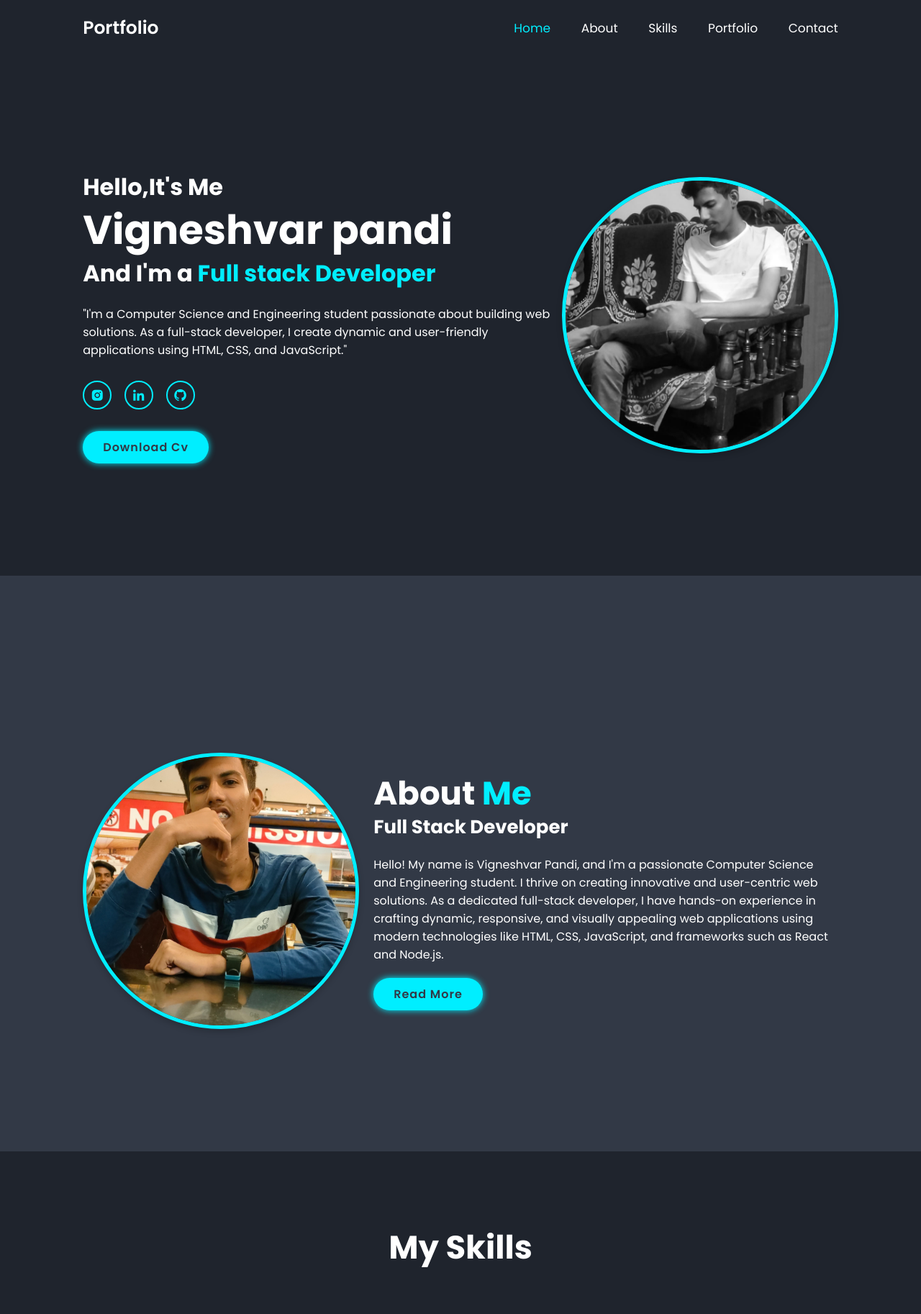
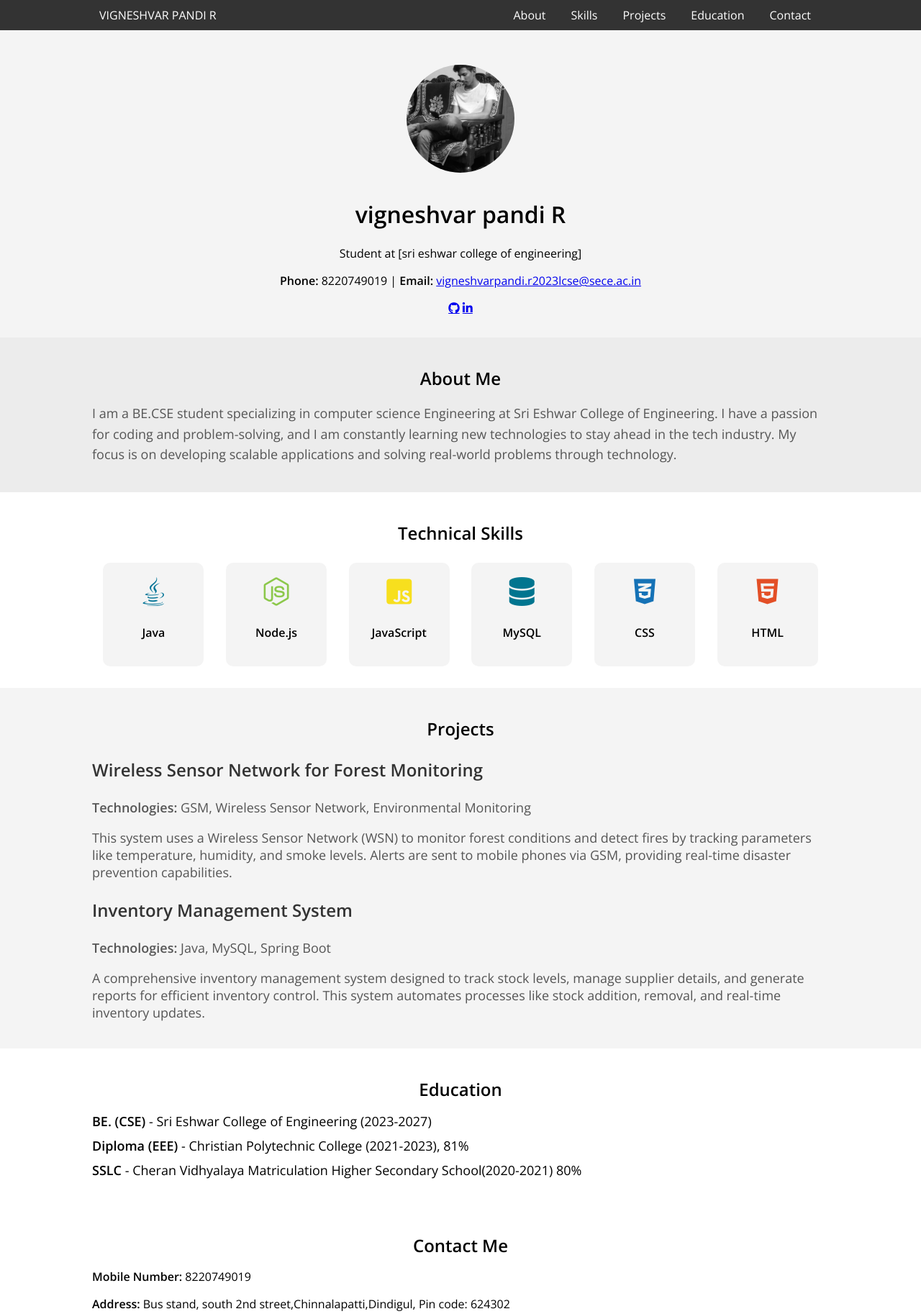
Before and after one commit to vignesh0705/Portfolio, a plain HTML site: page index.html in a window 1280 px wide. Shown: the top 1826 px of the page at 72% size. Drawn offline with nearby package versions, Linux system fonts and the light colour scheme.

Commit message:
updated portfolio

```diff
--- a/css/Style.css
+++ b/css/Style.css
@@ -1,225 +1,242 @@
-@import url('https://fonts.googleapis.com/css2?family=Poppins:wght@300;400;500;600;700;800;900& dispaly=swap');
 
-*{
+body {
+    font-family: 'Open Sans', sans-serif;
     margin: 0;
     padding: 0;
     box-sizing: border-box;
-    text-decoration: none;
-    border: none;
-    outline: none;
-    scroll-behavior: smooth;
-    font-family: 'Poppins', sans-serif;
+    background-color: #f4f4f4;
 }
 
-:root {
-    --bg-color: #1f242d;
-    --second-bg-color: #323946;
-    --text-color: #fff;
-    --main-color: #0ef;
+.container {
+    width: 80%;
+    margin: 0 auto;
 }
 
-html {
-    font-size: 62.5%;
-    overflow-x: hidden;
+nav {
+    background-color: #333;
+    color: white;
+    padding: 10px 0;
+    position: fixed;
+    width: 100%;
+    top: 0;
+    z-index: 100;
 }
 
-body {
-    background: var(--bg-color);
-    color: var(--text-color);
-}
-
-section {
-    min-height: 100vh;
-    padding: 10rem 9% 2rem;
-}
-
-.header {
-    position: fixed;
-    top: 0;
-    left: 0;
-    width: 100%;
-    padding: 2rem 9%;
-    background: var(--bg-color);
+nav .container {
     display: flex;
     justify-content: space-between;
     align-items: center;
-    z-index: 100;
 }
 
-.logo {
-    font-size: 2.5rem;
-    color: var(--text-color);
-    font-weight: 600;
-    cursor: default;
+nav a {
+    color: white;
+    text-decoration: none;
+    margin: 0 10px;
 }
 
-.navbar a {
-    font-size: 1.7rem;
-    color: var(--text-color);
-    margin-left: 4rem;
-    transition: .3s;
+nav ul {
+    list-style: none;
+    padding: 0;
+    margin: 0;
+    display: flex;
 }
 
-.navbar a:hover,
-.navbar a.active {
-    color: var(--main-color);
+nav ul li {
+    margin-right: 15px;
 }
 
-#menu-icon {
-    font-size: 3.6rem;
-    color: var(--text-color);
-    display: none;
+header {
+    margin-top: 60px;
+    padding: 30px 0;
+    background-image:url('./images/back\ grounf\ image.avif');
+    text-align: center;
 }
 
-.home {
+header .header-container {
     display: flex;
     justify-content: center;
     align-items: center;
+    flex-direction: column;
 }
 
-.home-img img {
-    width: 30vw;
-    height: 30vw;
+header .profile-image img {
     border-radius: 50%;
+    width: 150px;
+    height: 150px;
     object-fit: cover;
-    border: 5px solid var(--main-color);
-    box-shadow: 0 4px 8px rgba(0, 0, 0, 0.2);
-}
-
-.home-content h3 {
-    font-size: 3.2rem;
-    font-weight: 700;
-}
-
-.home-content h3:nth-of-type(2) {
-    margin-bottom: 2rem;
-}
-
-span {
-    color: var(--main-color);
-}
-
-.home-content h1 {
-    font-size: 5.6rem;
-    font-weight: 700;
-    line-height: 1.3;
-}
-
-.home-content p {
-    font-size: 1.6rem;
-}
-
-.social-media a{
-    display: inline-flex;
-    justify-content: center;
-    align-items: center;
-    width: 4rem;
-    height: 4rem;
-    background: transparent;
-    border: .2rem solid var(--main-color);
-    border-radius: 50%;
-    font-size: 2rem;
-    color: var(--main-color);
-    margin: 3rem 1.5rem 3rem 0;
-    transition: .5s ease;
-}
-
-.social-media a:hover {
-    background: var(--main-color);
-    color: var(--second-bg-color);
-    box-shadow: 0 0 1rem var(--main-color);
-}
-
-.btn {
-    display: inline-block;
-    padding: 1rem 2.8rem;
-    background: var(--main-color);
-    border-radius: 4rem;
-    box-shadow: 0 0 1rem var(--main-color);
-    font-size: 1.6rem;
-    color: var(--second-bg-color);
-    letter-spacing: .1rem;
-    font-weight: 600;
-    transition: .5s ease;
-}
-
-.btn:hover {
-    box-shadow: none;
+    margin-bottom: 10px;
 }
 
 .about {
-    display: flex;
-    justify-content: center;
-    align-items: center;
-    gap: 2rem;
-    background: var(--second-bg-color);
+    background-color: #ececec;
+    padding: 20px 0;
 }
 
-.about-img img {
-    width: 30vw;
-    height: 30vw;
-    border-radius: 50%;
-    object-fit: cover;
-    border: 5px solid var(--main-color);
-    box-shadow: 0 4px 8px rgba(0, 0, 0, 0.2);
+.about h2 {
+    text-align: center;
+    margin-bottom: 15px;
 }
 
-.heading {
-    text-align: center;
-    font-size: 4.5rem;
+.about p {
+    line-height: 1.6;
+    font-size: 18px;
+    color: #555;
 }
 
-.about-content h2 {
-    text-align: left;
-    line-height: 1.2;
+.skills {
+    padding: 20px 0;
+    background-color: #fff;
 }
 
-.about-content h3 {
-    font-size: 2.6rem;
-    margin-bottom: 2rem;
+.skills h2 {
+    text-align: center;
+    margin-bottom: 15px;
 }
 
-.about-content p {
-    font-size: 1.6rem;
-    margin: 2rem 0 3 rem;
-    margin-bottom: 2rem;
-}
-.skills {
-    background: var(--bg-color);
+.skills-content {
+    display: flex;
+    flex-wrap: wrap;
+    justify-content: space-around;
 }
 
-.portfolio {
-    background: var(--second-bg-color);
+.skill {
+    text-align: center;
+    width: 100px;
+    margin: 10px;
+    padding: 20px;
+    border-radius: 10px;
+    background-color: #f4f4f4;
+    transition: background-color 0.3s;
 }
 
-.portfolio h2{
-    margin-bottom: 4rem;
+.skill i {
+    font-size: 40px;
+    margin-bottom: 10px;
 }
 
-.portfolio-container {
-    display: grid;
-    grid-template-columns: repeat(3, 1fr);
-    align-items: center;
-    gap: 2.5rem;
+.skill p {
+    font-weight: bold;
+    font-size: 16px;
 }
 
-.portfolio-container .portfolio-box {
-    position: relative;
-    border-radius: 2rem;
-    box-shadow: 0 0 1rem var(--bg-color);
-    overflow: hidden;
-    display: flex;
+.skill.java {
+    background-color: #007396;
+    color: white;
 }
 
-.portfolio-box img {
-    width: 100%;
+.skill.node-js {
+    background-color: #8CC84B;
+    color: white;
 }
 
-.portfolio-box .portfolio-layer {
-    position: absolute;
-    bottom: 0;
-    left: 0;
-    width: 100%;
-    height: 100%;
-    background: linear-gradient(rgba(0, 0, 0, .1), var(--main-color));
+.skill.javascript {
+    background-color: #F7DF1E;
+    color: black;
 }
+
+.skill.mysql {
+    background-color: #00618A;
+    color: white;
+}
+
+.skill.css {
+    background-color: #1572B6;
+    color: white;
+}
+
+.skill.html {
+    background-color: #E34F26;
+    color: white;
+}
+
+.skill:hover {
+    background-color: #ddd;
+}
+
+
+.projects {
+    padding: 20px 0;
+    background-color: #f4f4f4;
+}
+
+.projects h2 {
+    text-align: center;
+    margin-bottom: 15px;
+}
+
+.project {
+    margin-bottom: 15px;
+}
+
+.project h3 {
+    color: #333;
+    font-size: 24px;
+}
+
+.project p {
+    font-size: 18px;
+    color: #555;
+}
+
+.education {
+    padding: 20px 0;
+    background-color: #fff;
+}
+
+.education h2 {
+    text-align: center;
+    margin-bottom: 15px;
+}
+
+.education ul {
+    list-style: none;
+    padding: 0;
+}
+
+.education li {
+    font-size: 18px;
+    margin-bottom: 10px;
+}
+
+.contact {
+    padding: 20px 0;
+    background-color: #fff;
+}
+
+.contact h2 {
+    text-align: center;
+    margin-bottom: 15px;
+}
+
+.contact form {
+    display: flex;
+    flex-direction: column;
+    align-items: center;
+}
+
+.contact input,
+.contact textarea {
+    width: 60%;
+    padding: 10px;
+    margin-bottom: 10px;
+    font-size: 16px;
+    border: 1px solid #ccc;
+    border-radius: 5px;
+}
+
+.contact button {
+    padding: 10px 20px;
+    background-color: #00960a;
+    color: white;
+    border: none;
+    border-radius: 5px;
+    cursor: pointer;
+    font-size: 16px;
+}
+
+footer {
+    background-color: #333;
+    color: white;
+    text-align: center;
+    padding: 10px 0;
+}
--- a/index.html
+++ b/index.html
@@ -1,137 +1,145 @@
 <!DOCTYPE html>
 <html lang="en">
-
 <head>
     <meta charset="UTF-8">
-    <meta http-equiv="x-UA-Compatible" content="IE=edge">
     <meta name="viewport" content="width=device-width, initial-scale=1.0">
-    <title>Responsive Personal Portfolio Website Design | Codehal</title>
-
-    <!-- box icons -->
-    <link href='https://unpkg.com/boxicons@2.1.4/css/boxicons.min.css' rel='stylesheet'>
-
-    <!-- custom css -->
+    <title>vigneshvar pandi R | Portfolio</title>
+    <link href="https://fonts.googleapis.com/css2?family=Open+Sans:wght@300;400;600&display=swap" rel="stylesheet">
     <link rel="stylesheet" href="css/Style.css">
+    <link rel="stylesheet" href="https://cdnjs.cloudflare.com/ajax/libs/font-awesome/6.0.0-beta3/css/all.min.css">
 </head>
 <body>
-    <!-- header design -->
-     <header class="header">
-        <a href="#" class="logo">Portfolio</a>
+    <!-- Navbar -->
+    <nav>
+        <div class="container">
+            <a href="#home" class="logo">VIGNESHVAR PANDI R</a>
+            <ul>
+                <li><a href="#about">About</a></li>
+                <li><a href="#skills">Skills</a></li>
+                <li><a href="#projects">Projects</a></li>
+                <li><a href="#education">Education</a></li>
+                <li><a href="#contact">Contact</a></li>
+            </ul>
+        </div>
+    </nav>
 
-        <i class='bx bx-menu' id="menu-icon"></i>
-
-        <nav class="navbar">
-            <a href="#home" class="active">Home</a>
-            <a href="#about">About</a>
-            <a href="#skills">Skills</a>
-            <a href="#portfolio">Portfolio</a>
-            <a href="#contact">Contact</a>
-        </nav>
+    <!-- Home Section (Intro) -->
+    <header id="home">
+        <div class="container header-container">
+            <div class="header-content">
+                <div class="profile-image">
+                    <!-- Update this image path to your local or hosted image -->
+                    <img src="images/home.jpg" alt="VIGNESHVAR PANDI R">
+                </div>
+                <div class="text-content">
+                    <h1>vigneshvar pandi R</h1>
+                    <p>Student at [sri eshwar college of engineering]</p>
+                    <p><strong>Phone:</strong> 8220749019 | <strong>Email:</strong> <a href="mailto:vigneshvarpandi.r2023lcse@sece.ac.in">vigneshvarpandi.r2023lcse@sece.ac.in</a></p>
+                    <div class="social-links">
+                        <a href="https://github.com/vignesh0705" target="_blank" class="fab fa-github"></a>
+                        <a href="https://www.linkedin.com/in/vigneshvar-pandi-r-9ab2292a7/" target="_blank" class="fab fa-linkedin-in"></a>
+                    </div>
+                </div>
+            </div>
+        </div>
     </header>
 
-<!-- home section design -->
-<section class="home" id="home">
-    <div class="home-content">
-        <h3>Hello,It's Me</h3>
-        <h1>Vigneshvar pandi</h1>
-        <h3>And I'm a <span>Full stack Developer</span></h3>
-        <p>"I'm a Computer Science and Engineering student passionate about building web solutions. As a full-stack developer, I create dynamic and user-friendly applications using HTML, CSS, and JavaScript."</p>
-        <div class="social-media">
-            <a href=""><i class='bx bxl-instagram-alt' ></i></a>
-            <a href=""><i class='bx bxl-linkedin' ></i></a>
-            <a href=""><i class='bx bxl-github' ></i></a>
-        </div>
-        <a href="#" class="btn">Download Cv</a>
-     </div>
-
-     <div class="home-img">
-        <img src="images/home.jpg" alt="">
+    <!-- About Me Section -->
+    <section id="about" class="about section">
+        <div class="container">
+            <h2>About Me</h2>
+            <p>I am a BE.CSE student specializing in computer science Engineering at Sri Eshwar College of Engineering. I have a passion for coding and problem-solving, and I am constantly learning new technologies to stay ahead in the tech industry. My focus is on developing scalable applications and solving real-world problems through technology.</p>
         </div>
     </section>
 
-<!-- about section design -->
- <section class="about" id="about">
-    <div class="about-img">
-        <img src="images/about.jpg" alt="">
+    <!-- Skills Section -->
+    <section id="skills" class="skills section">
+        <div class="container">
+            <h2>Technical Skills</h2>
+            <div class="skills-content">
+                <div class="skill">
+                    <i class="fab fa-java" style="color:#007396;"></i>
+                    <p>Java</p>
                 </div>
-
-    <div class="about-content">
-        <h2 class="heading"> About <span>Me</span></h2>
-        <h3>Full Stack Developer</h3>
-        <p>Hello! My name is Vigneshvar Pandi, and I'm a passionate Computer Science and Engineering student.
-            I thrive on creating innovative and user-centric web solutions. As a dedicated full-stack developer,
-            I have hands-on experience in crafting dynamic, responsive, and visually appealing web applications using
-            modern technologies like HTML, CSS, JavaScript, and frameworks such as React and Node.js.</p>
-
-        <a href="#" class="btn">Read More</a>
+                <div class="skill">
+                    <i class="fab fa-node-js" style="color:#8CC84B;"></i>
+                    <p>Node.js</p>
+                </div>
+                <div class="skill">
+                    <i class="fab fa-js-square" style="color:#F7DF1E;"></i>
+                    <p>JavaScript</p>
+                </div>
+                <div class="skill">
+                    <i class="fas fa-database" style="color:#00758F;"></i>
+                    <p>MySQL</p>
+                </div>
+                <div class="skill">
+                    <i class="fab fa-css3-alt" style="color:#1572B6;"></i>
+                    <p>CSS</p>
+                </div>
+                <div class="skill">
+                    <i class="fab fa-html5" style="color:#E34F26;"></i>
+                    <p>HTML</p>
+                </div>
+            </div>
         </div>
     </section>
 
- <!-- Skills section design -->
-  <section class="Skills" id="Skills">
-    <h2 class="heading"> My Skills</h2>
+    <!-- Projects Section -->
+    <section id="projects" class="projects section">
+        <div class="container">
+            <h2>Projects</h2>
+            <div class="project">
+                <h3>Wireless Sensor Network for Forest Monitoring</h3>
+                <p><strong>Technologies:</strong> GSM, Wireless Sensor Network, Environmental Monitoring</p>
+                <p>This system uses a Wireless Sensor Network (WSN) to monitor forest conditions and detect fires by tracking parameters like temperature, humidity, and smoke levels. Alerts are sent to mobile phones via GSM, providing real-time disaster prevention capabilities.</p>
+            </div>
+            <div class="project">
+                <h3>Inventory Management System</h3>
+                <p><strong>Technologies:</strong> Java, MySQL, Spring Boot</p>
+                <p>A comprehensive inventory management system designed to track stock levels, manage supplier details, and generate reports for efficient inventory control. This system automates processes like stock addition, removal, and real-time inventory updates.</p>
+            </div>
+        </div>
     </section>
 
- <!-- portfolio section design -->
-  <section class="portfolio" id="portfolio">
-    <h2 class="heading">Latest <span>Project</span></h2>
+    <!-- Education Section -->
+    <section id="education" class="education section">
+        <div class="container">
+            <h2>Education</h2>
+            <ul>
+                <li><strong>BE. (CSE)</strong> - Sri Eshwar College of Engineering (2023-2027)</li>
+                <li><strong>Diploma (EEE)</strong> - Christian Polytechnic College (2021-2023), 81%</li>
+                <li><strong>SSLC</strong> - Cheran Vidhyalaya Matriculation Higher Secondary School(2020-2021) 80%</li>
+            </ul>
+        </div>
+    </section>
+<!-- Contact Section -->
+<section id="contact" class="contact section">
+    <div class="container">
+        <h2>Contact Me</h2>
+        <p><strong>Mobile Number:</strong> 8220749019</p>
+        <p><strong>Address:</strong> Bus stand, south 2nd street,Chinnalapatti,Dindigul, Pin code: 624302</p>
+        <form id="contactForm" action="https://api.web3forms.com/submit" method="POST">
 
-    <div class="portfolio-container">
-        <div class="portfolio-box">
-            <img src="images/portfolio1.jpg" alt="">
-            <div class="portfolio-layer">
-                <h4>Bank Application</h4>
-                <p>"A secure and efficient banking application developed using Java and JDBC, featuring modules for Database, Account, Admin, Bank, and Transaction management."</p>
-                <a href="#"><i class='bx bx-link'></i></a>
+            <!-- Replace with your Access Key -->
+            <input type="hidden" name="access_key" value="4e56a49b-516d-4098-9549-4808e3f87f6c">
+
+            <input type="text" id="name" name="name" placeholder="Your Name" required>
+            <input type="email" id="email" name="email" placeholder="Your Email" required>
+            <textarea id="message" name="message" placeholder="Your Message" required></textarea>
+            <button type="submit" class="cta-btn">Send Message</button>
+        </form>
     </div>
+</section>
+
+
+    <!-- Footer -->
+    <footer>
+        <div class="container">
+            <p>&copy; 2025 vigneshvar pandi R. All Rights Reserved.</p>
         </div>
+    </footer>
 
-        <div class="portfolio-box">
-            <img src="images/portfolio1.jpg" alt="">
-            <div class="portfolio-layer">
-                <h4>Bank Application</h4>
-                <p>"A secure and efficient banking application developed using Java and JDBC, featuring modules for Database, Account, Admin, Bank, and Transaction management."</p>
-                <a href="#"><i class='bx bx-link'></i></a>
-            </div>
-        </div>
-
-        <div class="portfolio-box">
-            <img src="images/portfolio1.jpg" alt="">
-            <div class="portfolio-layer">
-                <h4>Bank Application</h4>
-                <p>"A secure and efficient banking application developed using Java and JDBC, featuring modules for Database, Account, Admin, Bank, and Transaction management."</p>
-                <a href="#"><i class='bx bx-link'></i></a>
-            </div>
-        </div>
-
-        <div class="portfolio-box">
-            <img src="images/portfolio1.jpg" alt="">
-            <div class="portfolio-layer">
-                <h4>Bank Application</h4>
-                <p>"A secure and efficient banking application developed using Java and JDBC, featuring modules for Database, Account, Admin, Bank, and Transaction management."</p>
-                <a href="#"><i class='bx bx-link'></i></a>
-            </div>
-        </div>
-        <div class="portfolio-box">
-            <img src="images/portfolio1.jpg" alt="">
-            <div class="portfolio-layer">
-                <h4>Bank Application</h4>
-                <p>"A secure and efficient banking application developed using Java and JDBC, featuring modules for Database, Account, Admin, Bank, and Transaction management."</p>
-                <a href="#"><i class='bx bx-link'></i></a>
-            </div>
-        </div>
-
-        <div class="portfolio-box">
-            <img src="images/portfolio1.jpg" alt="">
-            <div class="portfolio-layer">
-                <h4>Bank Application</h4>
-                <p>"A secure and efficient banking application developed using Java and JDBC, featuring modules for Database, Account, Admin, Bank, and Transaction management."</p>
-                <a href="#"><i class='bx bx-link'></i></a>
-            </div>
-        </div>
-    </div>
-    <!-- custom js -->
-     <script src="js/script.js"></script>
+    <script src="script.js"></script>
 </body>
-
 </html>
```
Also changed, not shown: js/script.js (+51 -0 lines), images/about.jpg (deleted), images/back grounf image.jpg (added), images/portfolio1.jpg (deleted), images/portfolio2.jpg (deleted). Lines whose indentation alone changed are shown as unchanged.
